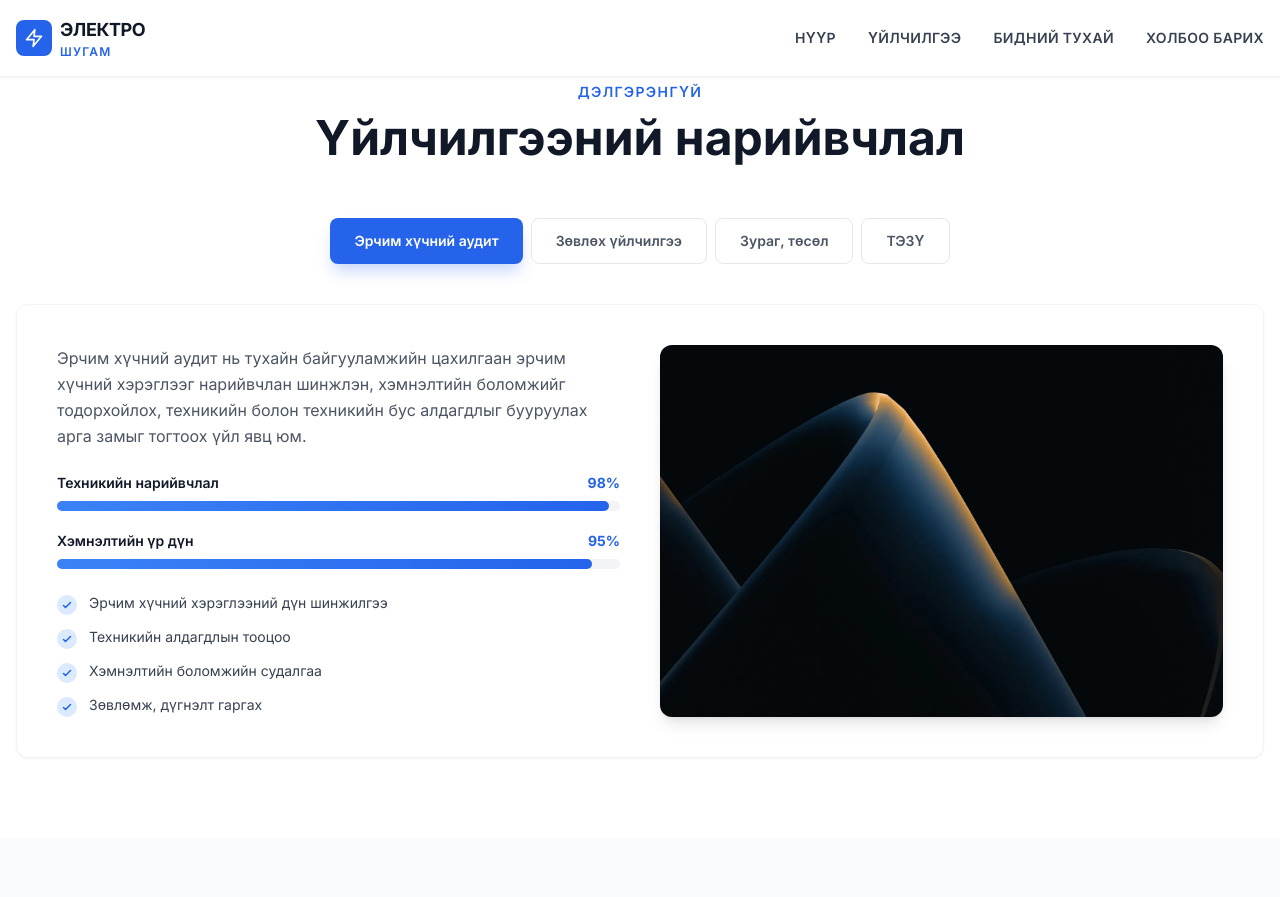
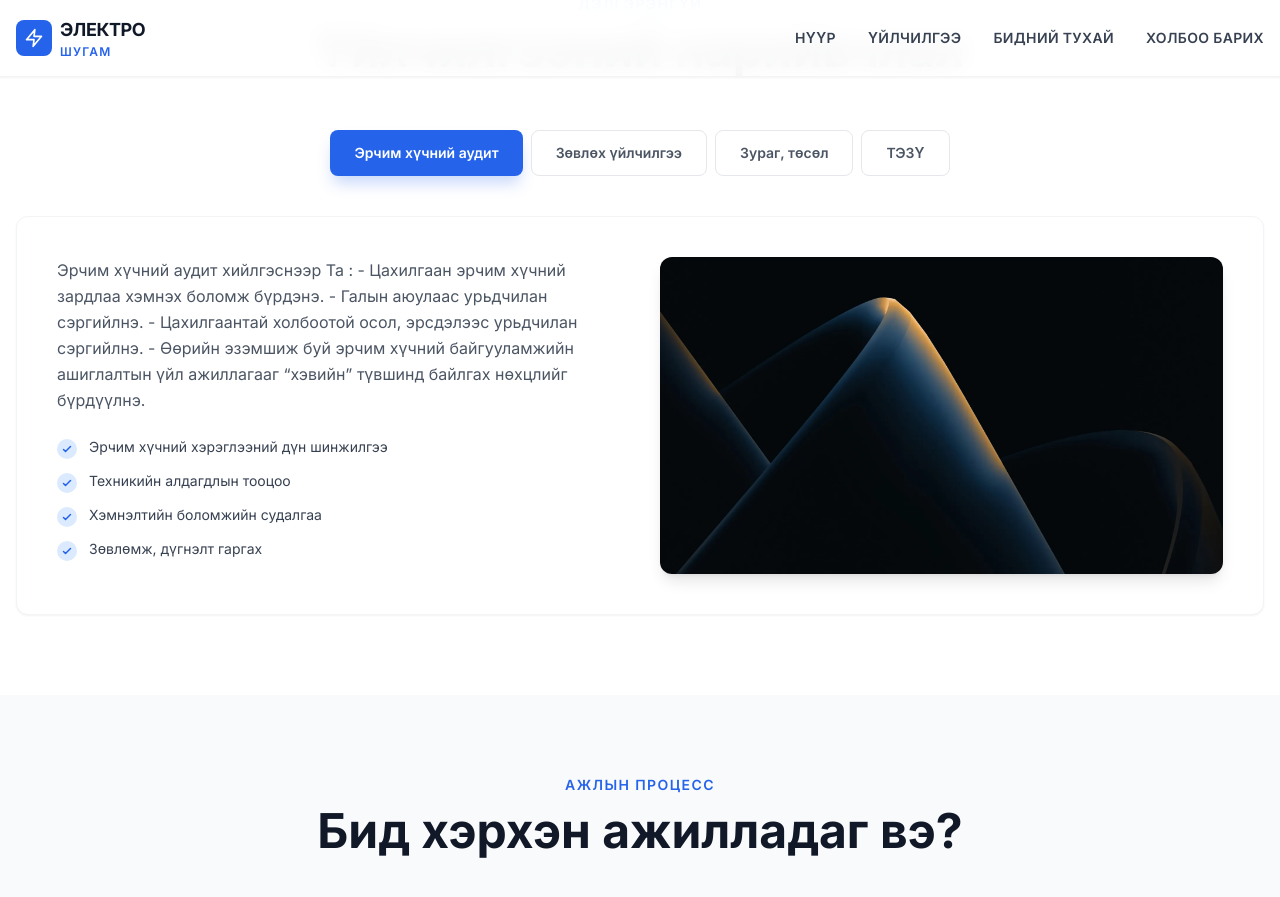
Before and after one commit to electroshugam/electroshugam_web_new, a Jekyll site: the page built from services.html, in a window 1280 px wide and 900 px high, scrolled down 992 px. Shown: the top 897 px of the window. Built offline with Jekyll 4.4.1, drawn with Linux system fonts in a browser that asks for light colours; nearby versions of some CDN libraries.

Commit message:
fig update

```diff
--- a/services.html
+++ b/services.html
@@ -8,7 +8,7 @@
 ---
 
 <!-- Hero: Low Impact -->
-<section class="bg-gradient-to-br from-gray-50 to-white pt-20 pb-8 border-b border-gray-100">
+<section class="bg-gradient-to-br from-gray-50 to-white pt-22 pb-6 border-b border-gray-100">
   <div class="container mx-auto px-4">
     <div class="max-w-3xl">
       <h1 class="text-4xl md:text-5xl font-bold text-gray-900 mb-4">Манай үйлчилгээ:</h1>
@@ -63,11 +63,17 @@
       <div class="tab-content active bg-white rounded-xl p-8 md:p-10 shadow-sm border border-gray-100">
         <div class="grid md:grid-cols-2 gap-10">
           <div>
-            <div class="prose prose-gray max-w-none mb-6 [&_p]:text-gray-600 [&_p]:leading-relaxed"><p>Эрчим хүчний аудит нь тухайн байгууламжийн цахилгаан эрчим хүчний хэрэглээг нарийвчлан шинжлэн, хэмнэлтийн боломжийг тодорхойлох, техникийн болон техникийн бус алдагдлыг бууруулах арга замыг тогтоох үйл явц юм.</p></div>
+            <div class="prose prose-gray max-w-none mb-6 [&_p]:text-gray-600 [&_p]:leading-relaxed"><p>Эрчим хүчний аудит хийлгэснээр Та :
+- Цахилгаан эрчим хүчний зардлаа хэмнэх боломж бүрдэнэ.
+- Галын аюулаас урьдчилан сэргийлнэ.
+- Цахилгаантай холбоотой осол, эрсдэлээс урьдчилан сэргийлнэ.
+- Өөрийн эзэмшиж буй эрчим хүчний байгууламжийн ашиглалтын үйл ажиллагааг “хэвийн” түвшинд байлгах нөхцлийг бүрдүүлнэ.</p></div>
+            <!--
             <div class="space-y-5 mb-6">
               <div><div class="flex justify-between mb-2"><span class="font-semibold text-sm text-gray-900">Техникийн нарийвчлал</span><span class="text-blue-600 font-bold text-sm">98%</span></div><div class="w-full bg-gray-100 rounded-full h-2.5"><div class="progress-fill bg-gradient-to-r from-blue-500 to-blue-600 h-2.5 rounded-full" style="width:0" data-width="98"></div></div></div>
               <div><div class="flex justify-between mb-2"><span class="font-semibold text-sm text-gray-900">Хэмнэлтийн үр дүн</span><span class="text-blue-600 font-bold text-sm">95%</span></div><div class="w-full bg-gray-100 rounded-full h-2.5"><div class="progress-fill bg-gradient-to-r from-blue-500 to-blue-600 h-2.5 rounded-full" style="width:0" data-width="95"></div></div></div>
             </div>
+            -->
             <ul class="space-y-3">
               <li class="flex items-start"><span class="w-5 h-5 rounded-full bg-blue-100 flex items-center justify-center mr-3 flex-shrink-0 mt-0.5"><svg class="w-3 h-3 text-blue-600" fill="none" stroke="currentColor" stroke-width="3" viewBox="0 0 24 24"><path stroke-linecap="round" stroke-linejoin="round" d="M5 13l4 4L19 7"/></svg></span><span class="text-gray-700 text-sm">Эрчим хүчний хэрэглээний дүн шинжилгээ</span></li>
               <li class="flex items-start"><span class="w-5 h-5 rounded-full bg-blue-100 flex items-center justify-center mr-3 flex-shrink-0 mt-0.5"><svg class="w-3 h-3 text-blue-600" fill="none" stroke="currentColor" stroke-width="3" viewBox="0 0 24 24"><path stroke-linecap="round" stroke-linejoin="round" d="M5 13l4 4L19 7"/></svg></span><span class="text-gray-700 text-sm">Техникийн алдагдлын тооцоо</span></li>
```
